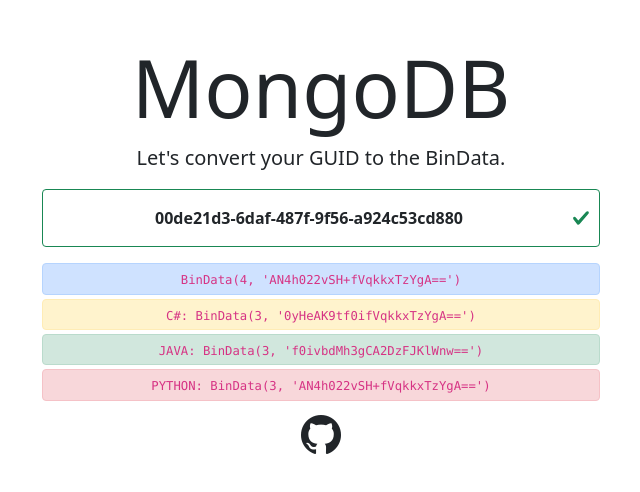
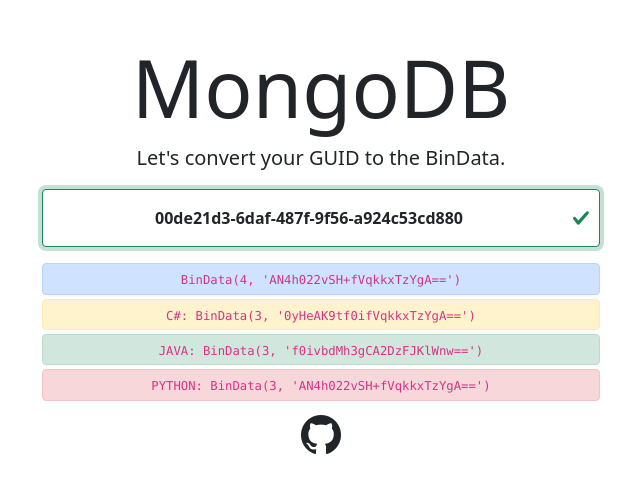
Before and after one commit to zeroamps/mongodb, an Angular app in the folder source/: page / in a window 1280 px wide. Shown: the part 148-640 px from the top of the page, without its empty margins (319-959 px from the left). Built offline with nearby package versions, Linux system fonts and the light colour scheme.

Commit message:
Add autofocus

```diff
--- a/source/src/app/app.component.html
+++ b/source/src/app/app.component.html
@@ -3,7 +3,7 @@
     <h1 class="display-1">MongoDB</h1>
     <p class="lead">Let's convert your GUID to the BinData.</p>
     <div class="mx-auto col-md-6 my-3">
-      <input class="form-control text-center fw-bolder py-3" type="text" [formControl]="guid" />
+      <input class="form-control text-center fw-bolder py-3" type="text" [formControl]="guid" autofocus />
     </div>
     <div class="mx-auto col-md-6">
       <div class="alert alert-primary small my-1 py-1">
```
Also changed, not shown: 3 other files (tests, documents, lock files or other folders).
